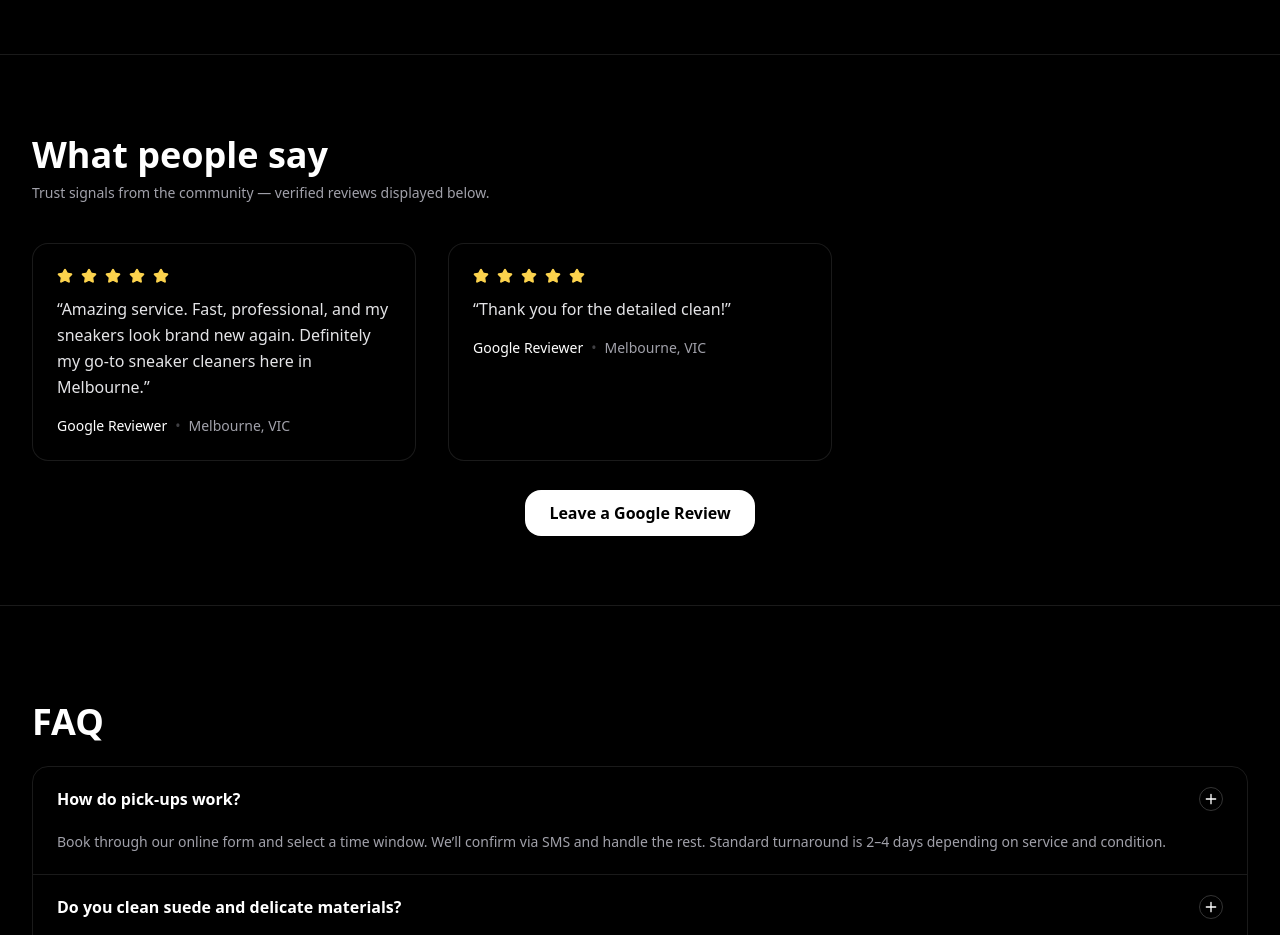
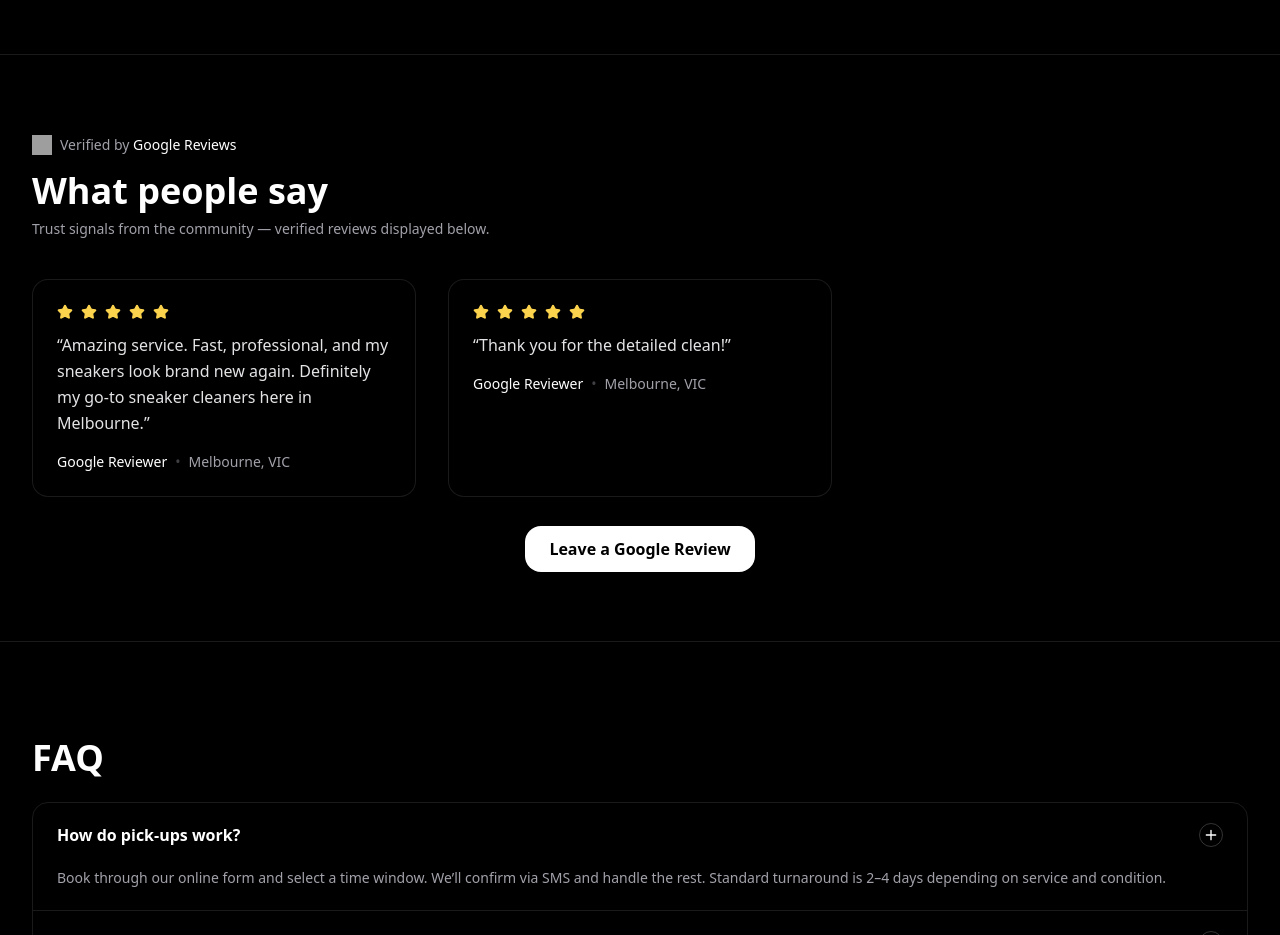
Before and after one commit to unlacesneakers/unlace-site, a Next.js app: page / in a window 1280 px wide. Shown: the part 3940-4875 px from the top of the page. Built offline with nearby package versions, Linux system fonts and the light colour scheme; grey boxes are pictures that could not be loaded.

Commit message:
Update Testimonials.tsx

```diff
--- a/components/Testimonials.tsx
+++ b/components/Testimonials.tsx
@@ -19,13 +19,21 @@ export default function Testimonials({
   instagramUrl?: string;
 }) {
   const hasReviews = items && items.length > 0;
-  const REVIEW_LINK = "https://g.page/r/CdDLoz-4o6xIEAE/review"; // your real review link now
+  const REVIEW_LINK = "https://g.page/r/CdDLoz-4o6xIEAE/review";
 
   return (
     <section
       id="testimonials"
       className="mx-auto max-w-7xl px-4 sm:px-6 lg:px-8 py-16 sm:py-20 border-t border-white/10"
     >
+      {/* ✅ Google Review badge */}
+      <div className="mb-4 flex items-center gap-2 text-sm text-zinc-400">
+        <img src="/google-g-icon.png" alt="Google logo" className="h-5 w-5" />
+        <span>
+          Verified by <span className="text-white font-medium">Google Reviews</span>
+        </span>
+      </div>
+
       <div className="mb-8 sm:mb-10">
         <h2 className="text-2xl sm:text-4xl font-bold">What people say</h2>
         <p className="text-sm text-zinc-400 mt-2">
@@ -33,7 +41,7 @@ export default function Testimonials({
         </p>
       </div>
 
-      {/* If no reviews */}
+      {/* Empty / Coming soon */}
       {!hasReviews && (
         <div className="rounded-2xl border border-white/10 bg-zinc-950 p-6 sm:p-8">
           <div className="flex items-start gap-4">
@@ -98,7 +106,7 @@ export default function Testimonials({
         </div>
       )}
 
-      {/* Leave a review button */}
+      {/* ✅ Leave a review button */}
       <div className="mt-10 text-center">
         <a
           href={REVIEW_LINK}
```
